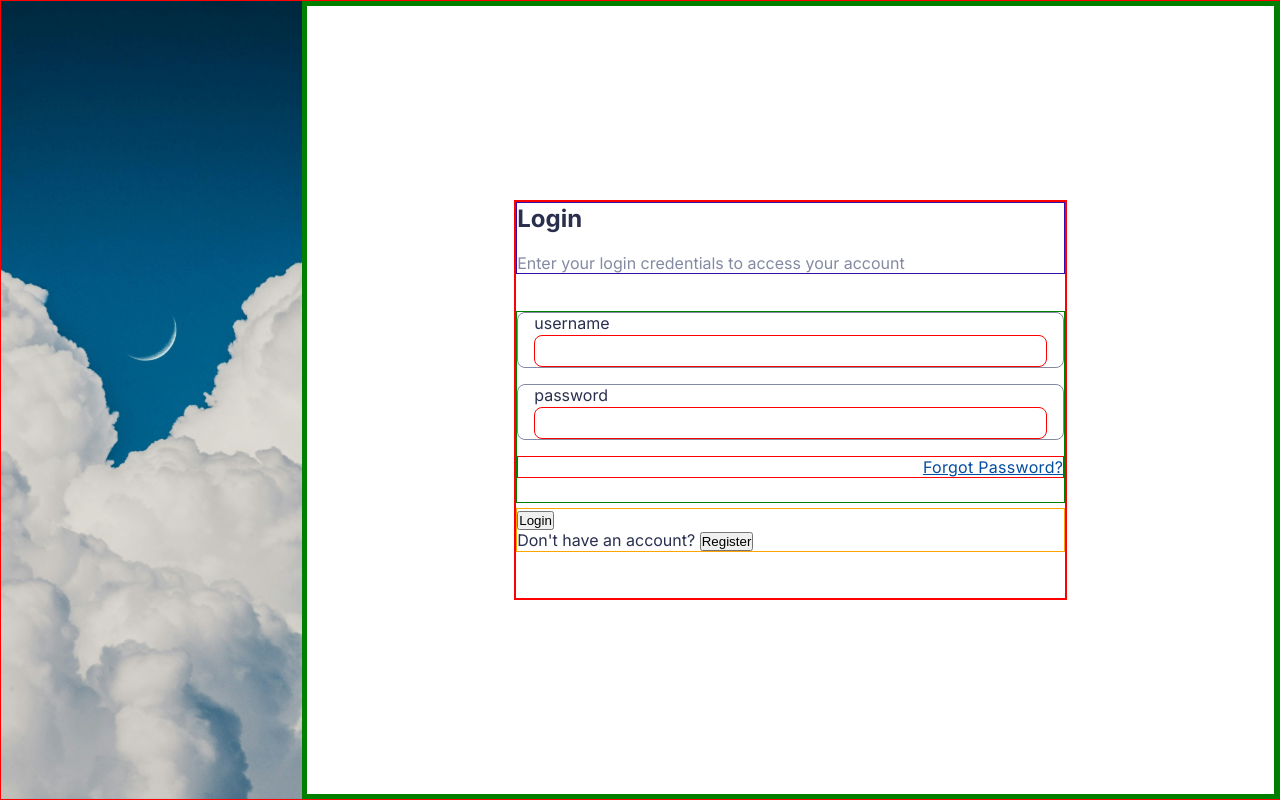
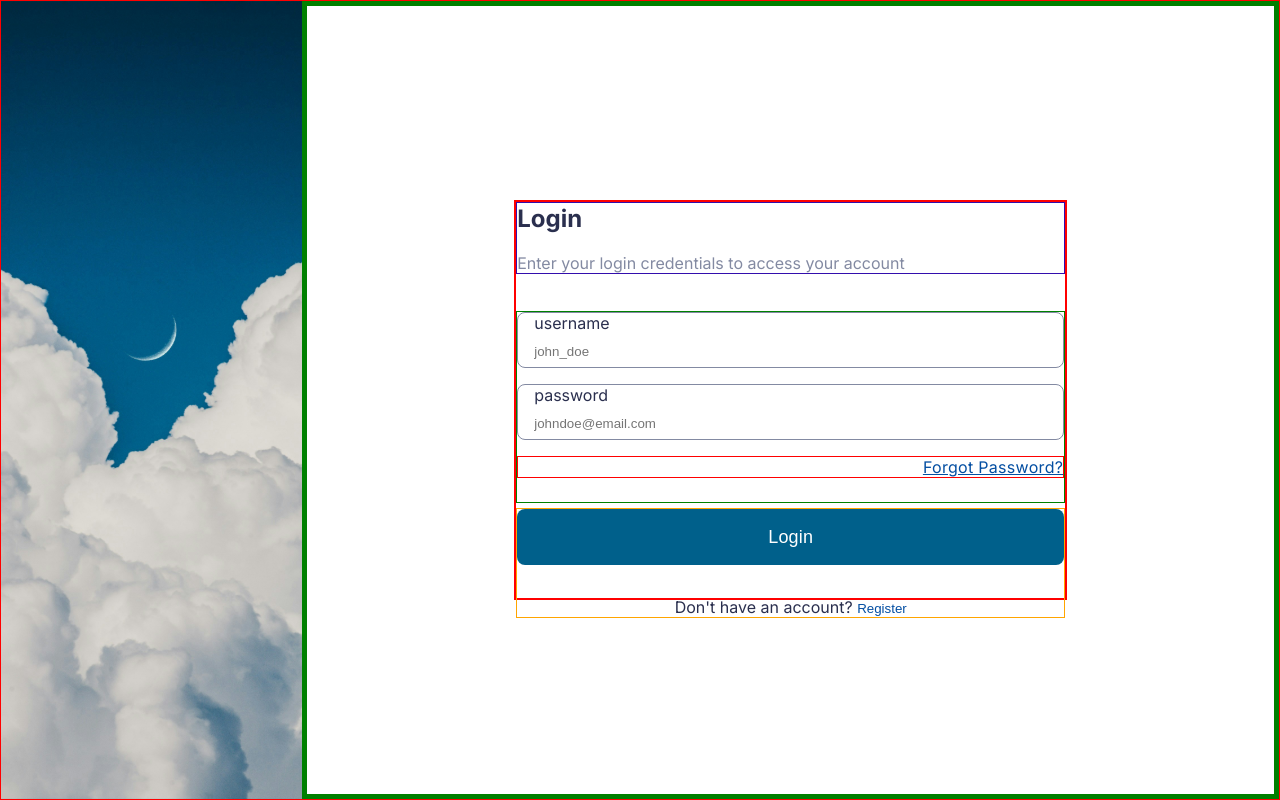
Before and after one commit to NSENGIYUMVA-Christian/weather-app-nextjs, a Next.js app in the folder client/: page /auth in a window 1280 px wide. Built offline with nearby package versions, Linux system fonts and the light colour scheme.

Commit message:
done with structuring submit section on login form

```diff
--- a/client/app/auth/page.module.scss
+++ b/client/app/auth/page.module.scss
@@ -2,6 +2,7 @@ $primary-navy:#2A2F4E;
 $darkgrey:#838AA2;
 $blue:#034EA2;
 $skyBlue:#00608B;
+$white:#FFFFFF;
 
 
 .mainContainer{
@@ -61,10 +62,15 @@ $skyBlue:#00608B;
         gap:2px;
         margin-bottom: 16px;
         input{
-            border:1px solid red;
+            border:none;
             width:100%;
             height:100%;
             border-radius: 8px;
+
+        }
+        input:focus{
+            border: none;
+            outline: none;
         }
     }
     .forgotPassword{
@@ -78,5 +84,24 @@ $skyBlue:#00608B;
     }
 }
 .col2Row3{
-    border: 1px solid orange
+    border: 1px solid orange;
+    display: flex;
+    flex-direction: column;
+    text-align: center;
+    .submitBtn{
+        background-color:$skyBlue;
+        height: 56px;
+        color:$white;
+        border-radius: 8px;
+        border:none;
+        line-height: 24px;
+        font-size: 18px;
+        letter-spacing: 0.2px;
+        margin-bottom: 32px;
+    }
+    .toggleLoginBtn{
+        color:$blue;
+        background-color: transparent;
+        border:none
+    }
 }
--- a/client/app/auth/page.tsx
+++ b/client/app/auth/page.tsx
@@ -89,20 +89,20 @@
         {/* field */}
         <div className={styles.field} >
           <label htmlFor="">username</label>
-        <input type='text' name='username' value={loginData.username} onChange={handleLoginDataChange} />
+        <input type='text' name='username' value={loginData.username} placeholder='john_doe'  onChange={handleLoginDataChange}  />
         </div>
          {/* field */}
         <div className={styles.field} >
         <label htmlFor="">password</label>
-        <input type='password' name='password' value={loginData.password} onChange={handleLoginDataChange} />
+        <input type='password' name='password' value={loginData.password} placeholder='johndoe@email.com' onChange={handleLoginDataChange} />
         </div>
          {/* forgot password */}
          <a className={styles.forgotPassword} >Forgot Password?</a>
 
       </div>
       <div className={styles.col2Row3} >
-      <button type='submit' onClick={submitLoginData}>Login</button>
-    <p>Don't have an account? <span> <button type='button' onClick={()=>setHasAccountAlready(false)} >Register</button> </span></p>
+      <button type='submit' onClick={submitLoginData} className={styles.submitBtn} >Login</button>
+    <p>Don't have an account? <span> <button type='button' onClick={()=>setHasAccountAlready(false)} className={styles.toggleLoginBtn}  >Register</button> </span></p>
       </div>
   </form> :
     <form >
```
